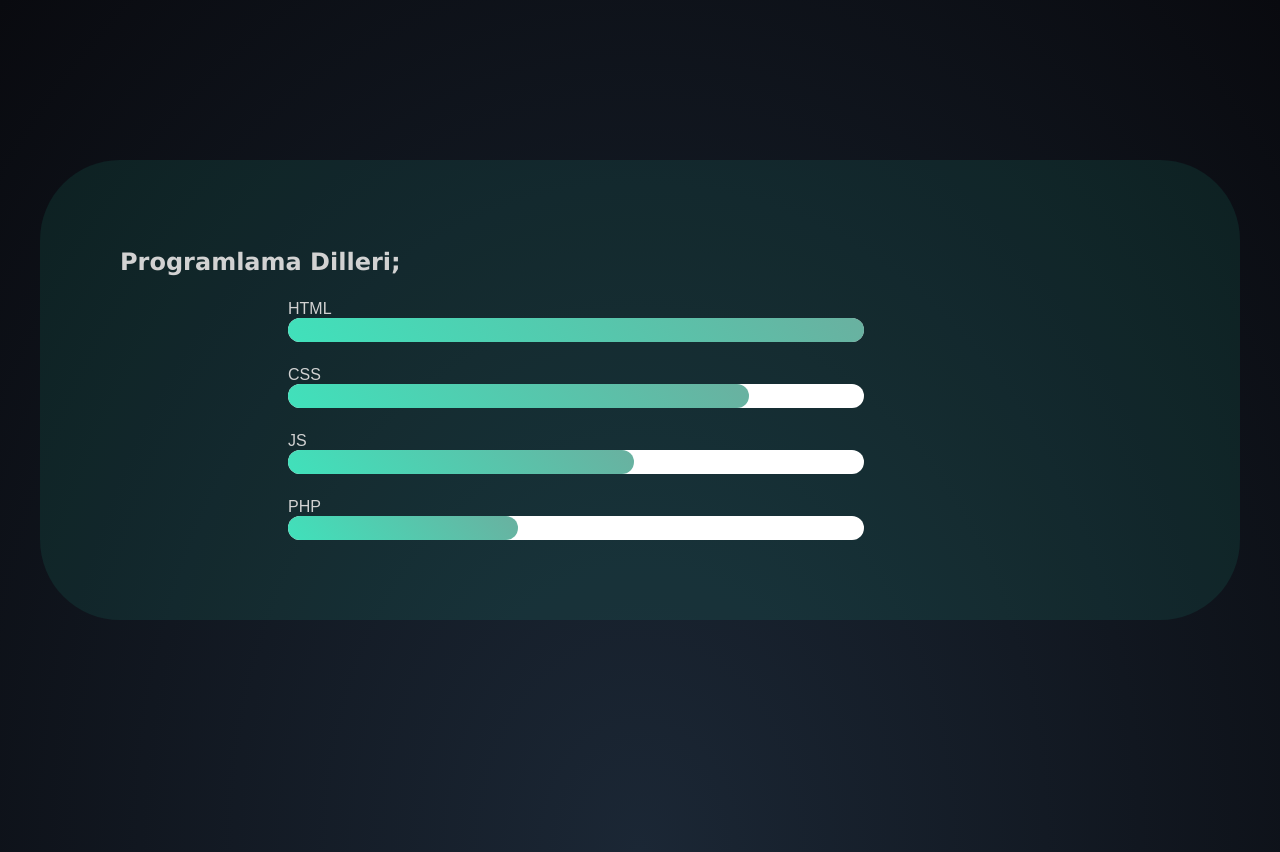
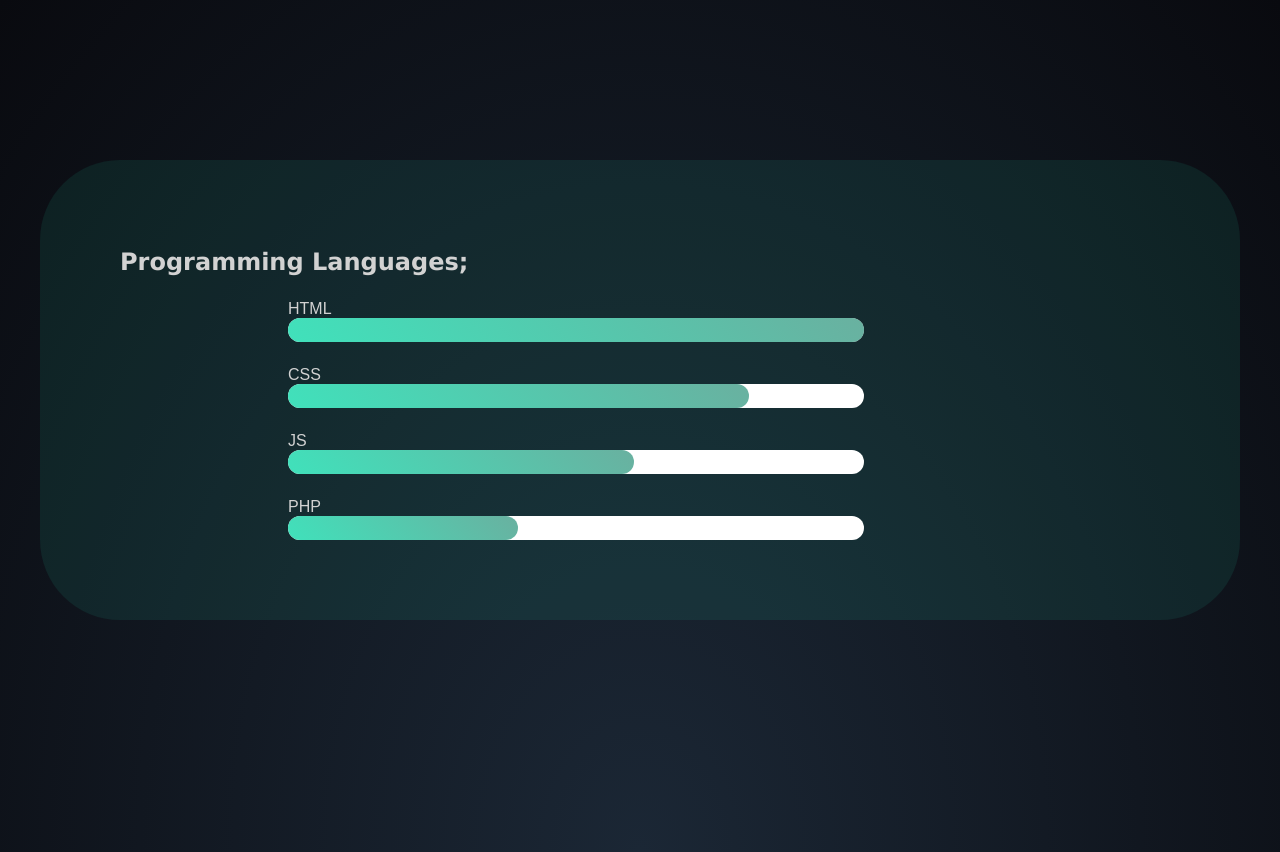
Before and after one commit to sltzkyz/Progress-bar-with-using-divs, a plain HTML site: page index.html in a window 1280 px wide. Drawn offline with Linux system fonts and the light colour scheme.

Commit message:
Add files via upload

```diff
--- a/index.html
+++ b/index.html
@@ -11,7 +11,7 @@
 <div class="main_back">
 <div class="top"></div>
     <div class="main_languages_top">
-        <etr1>Programlama Dilleri;</etr1>
+        <etr1>Programming Languages;</etr1>
     </div>
 
     <div class="main_languages">
```
